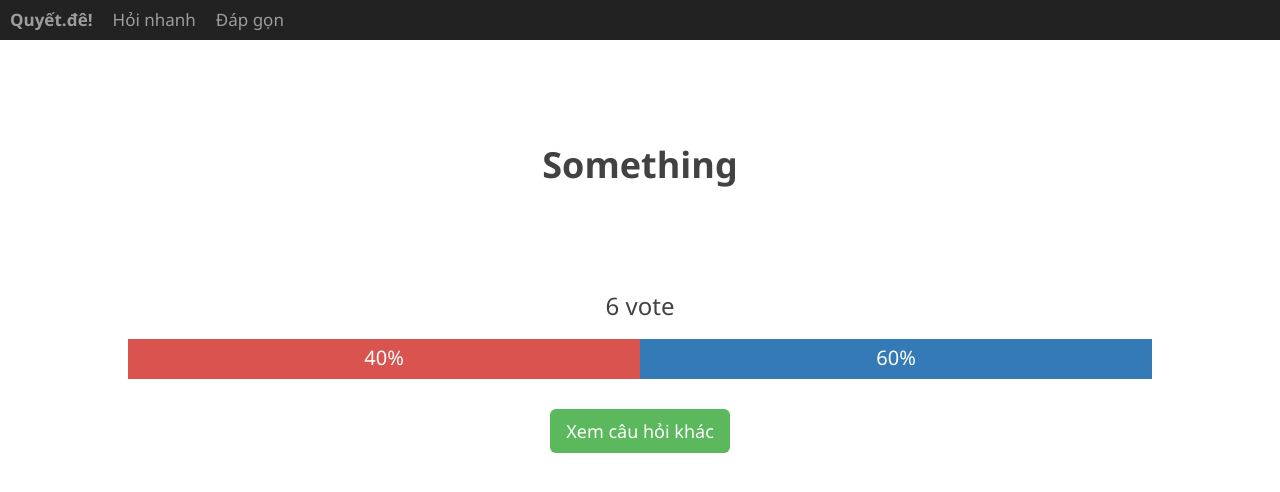
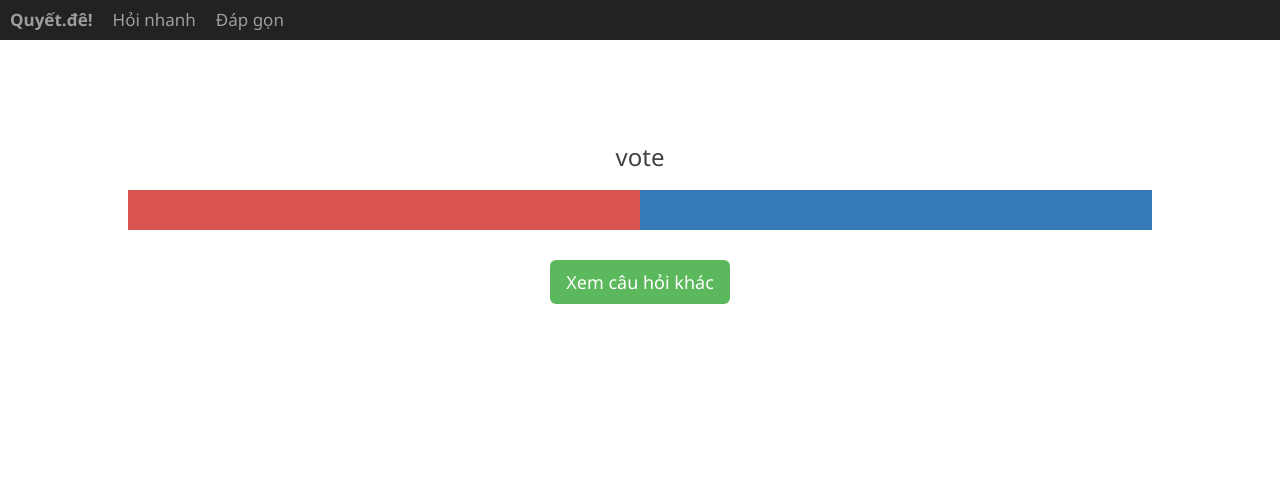
Before and after one commit to kraken9x/web_27, a website: page L4_quyetde_project/public/question-detail.html in a window 1280 px wide. Drawn offline with Linux system fonts and the light colour scheme; no server answers.

Commit message:
homework

```diff
--- a/L4_quyetde_project/data.json
+++ b/L4_quyetde_project/data.json
@@ -1 +1 @@
-[{"content":"aha","like":0,"dislike":1,"id":1564582160504},{"content":"haha","like":1,"dislike":3,"id":1564582225226},{"content":"xin mayyyy","like":1,"dislike":3,"id":1564777550179},{"content":"chim to\n","like":2,"dislike":4,"id":1564777693430},{"content":"chim to","like":2,"dislike":2,"id":1564777766383},{"content":"ask her out","like":3,"dislike":2,"id":1564777851067},{"content":"chimchimchim","like":0,"dislike":2,"id":1564777907804},{"content":"123 ngoi sao","like":1,"dislike":3,"id":1564778251809},{"content":"something","like":1,"dislike":1,"id":1564806232930},{"content":"some shit","like":0,"dislike":3,"id":1564807212964},{"content":"m chơi t à","like":2,"dislike":1,"id":1564826836914},{"content":"someshit","like":1,"dislike":1,"id":1564830619384}]
+[{"content":"aha","like":0,"dislike":1,"id":1564582160504},{"content":"haha","like":1,"dislike":3,"id":1564582225226},{"content":"xin mayyyy","like":1,"dislike":3,"id":1564777550179},{"content":"chim to\n","like":3,"dislike":4,"id":1564777693430},{"content":"chim to","like":2,"dislike":2,"id":1564777766383},{"content":"ask her out","like":3,"dislike":2,"id":1564777851067},{"content":"chimchimchim","like":0,"dislike":2,"id":1564777907804},{"content":"123 ngoi sao","like":2,"dislike":4,"id":1564778251809},{"content":"something","like":1,"dislike":1,"id":1564806232930},{"content":"some shit","like":0,"dislike":4,"id":1564807212964},{"content":"m chơi t à","like":3,"dislike":1,"id":1564826836914},{"content":"someshit","like":1,"dislike":2,"id":1564830619384},{"content":"điên à","like":0,"dislike":1,"id":1564850813261}]
--- a/L4_quyetde_project/public/question-detail.html
+++ b/L4_quyetde_project/public/question-detail.html
@@ -125,16 +125,15 @@
 
     <div class="main-content">
         <div class="question-content">
-            Something
         </div>
 
         <div class="vote">
-            <span class="vote-number">6</span> vote
+            <span class="vote-number"></span> vote
         </div>
 
         <div class="rate-bar">
-            <div class="dislike">40%</div>
-            <div class="like">60%</div>
+            <div class="dislike"></div>
+            <div class="like"></div>
         </div>
 
         <div class="btn">
```
Also changed, not shown: L4_quyetde_project/public/index.html (+0 -1 lines).
